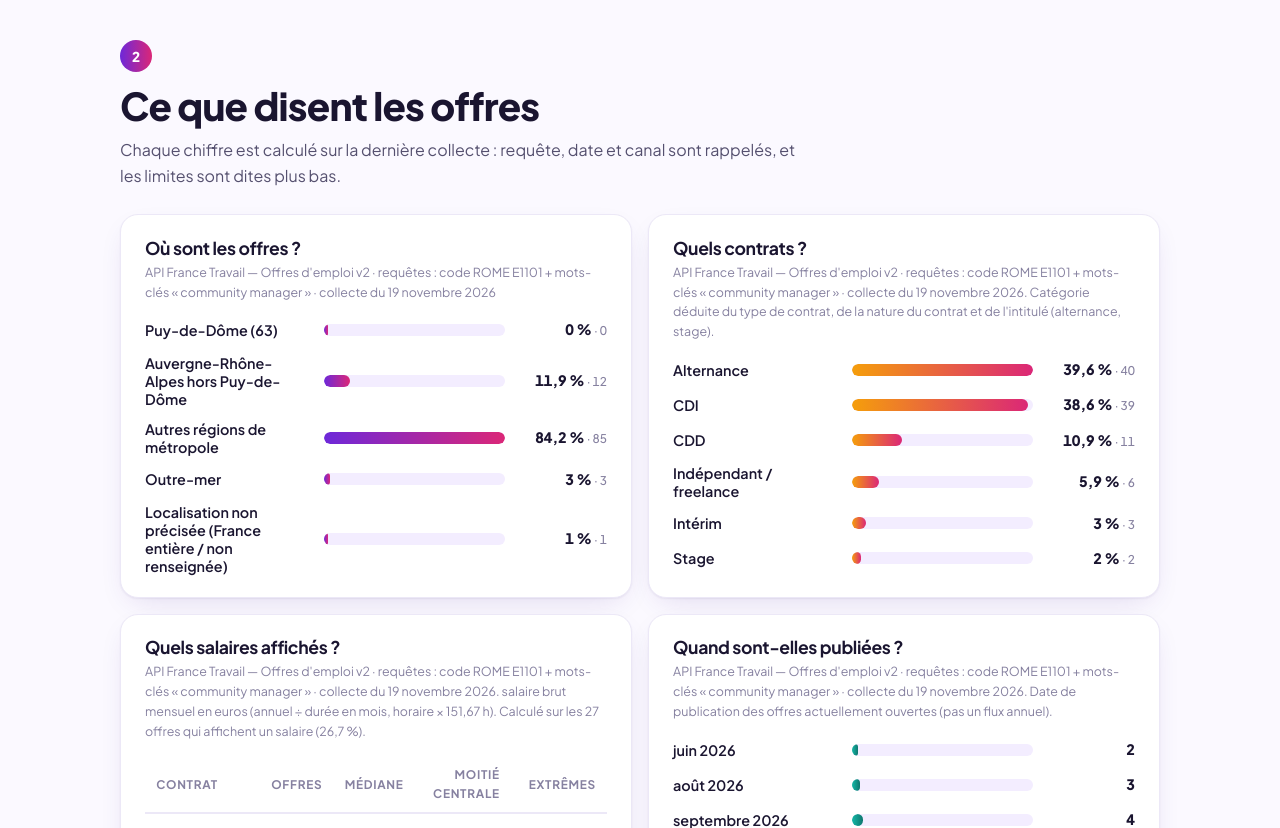
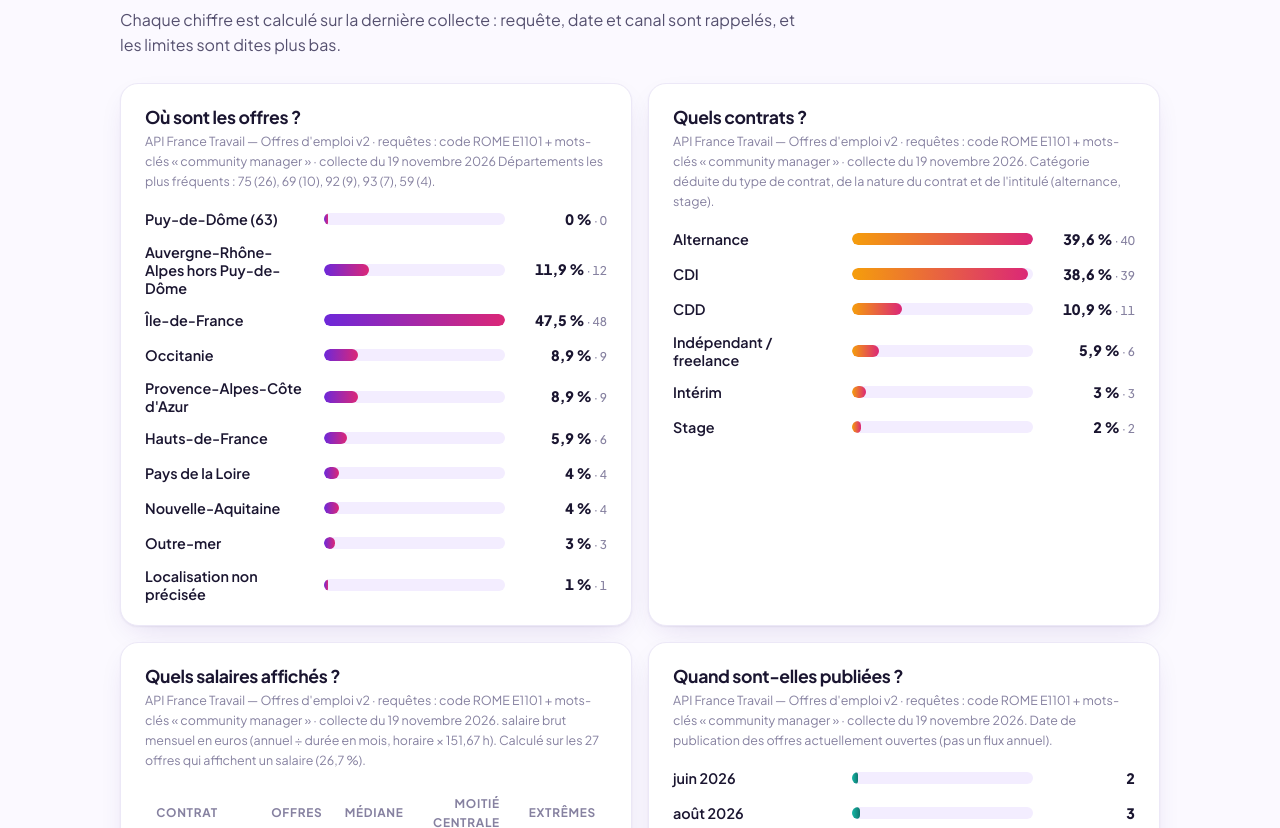
Before and after one commit to lolabodoin-design/community-manager-marche, a plain HTML site: page index.html in a window 1280 px wide. Shown: the part 1587-2415 px from the top of the page. Drawn offline with Linux system fonts and the light colour scheme.

Commit message:
Add files via upload

```diff
--- a/index.html
+++ b/index.html
@@ -31,8 +31,6 @@
   <div class="hero-inner">
     <p class="eyebrow">M2 Marketing Opérationnel &amp; Digital · IAE Clermont Auvergne · Séminaires métiers</p>
     <h1>Community <span>manager</span></h1>
-    <p class="hero-lead">Un métier ne se raconte pas, il se compte. Ce site lit le marché du community management dans les
-      offres d'emploi publiées en France, et met sa veille à jour chaque matin, sans intervention.</p>
     <div class="chips" id="hero-chips"></div>
   </div>
   <div class="hero-wave"></div>
--- a/script.js
+++ b/script.js
@@ -122,8 +122,15 @@ async function pageAccueil() {
 
   // marché : géographie
   $("src-geo").textContent = srcLine(m);
-  renderBars($("geo"), a.geographie.zones.map((z) => ({
-    label: z.zone.replace(" (ou département non précisé)", ""), value: z.n, display: fmtPct(z.pct), small: `· ${z.n}` })));
+  // détail : Puy-de-Dôme, reste de la région, puis chaque autre région (au lieu d'un bloc « autres régions »)
+  const zn = a.geographie.zones;
+  const lignesGeo = [zn[0], zn[1]].map((z) => ({ label: z.zone.replace(" (ou département non précisé)", ""), n: z.n, pct: z.pct }));
+  a.geographie.regions.filter((r) => r.region !== "Auvergne-Rhône-Alpes" && r.region !== "Outre-mer")
+    .forEach((r) => lignesGeo.push({ label: r.region, n: r.n, pct: r.pct }));
+  [zn[3], zn[4]].forEach((z) => { if (z && z.n) lignesGeo.push({ label: z.zone.replace(" (France entière / non renseignée)", ""), n: z.n, pct: z.pct }); });
+  renderBars($("geo"), lignesGeo.map((z) => ({ label: z.label, value: z.n, display: fmtPct(z.pct), small: `· ${z.n}` })));
+  const deps = (a.geographie.departements || []).slice(0, 5).map((d) => `${d.departement} (${d.n})`).join(", ");
+  if (deps) $("src-geo").textContent += ` Départements les plus fréquents : ${deps}.`;
   // contrats
   $("src-contrats").textContent = `${srcLine(m)}. Catégorie déduite du type de contrat, de la nature du contrat et de l'intitulé (alternance, stage).`;
   renderBars($("contrats"), a.contrats.map((x) => ({ label: x.contrat, value: x.n, display: fmtPct(x.pct), small: `· ${x.n}` })), { cls: "alt" });
```
